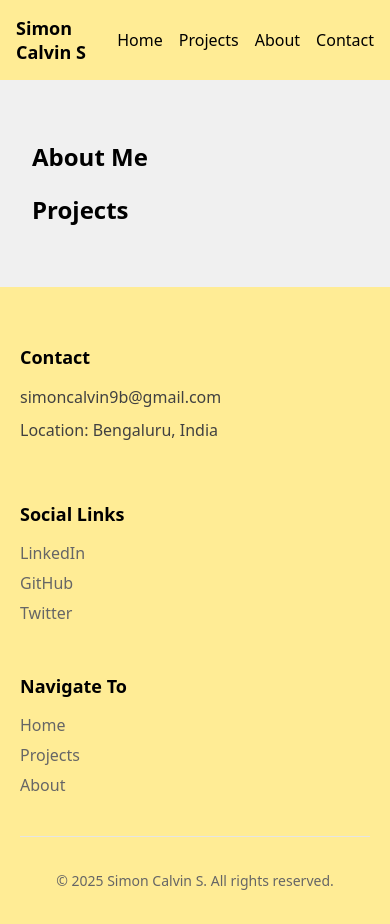
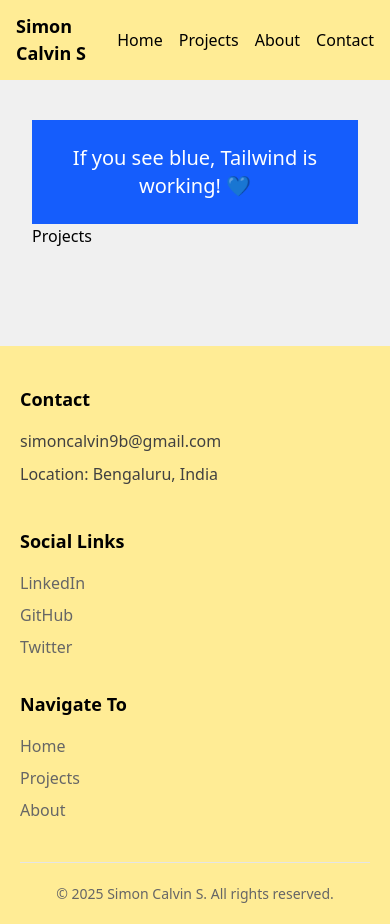
Before and after one commit to SimonCalvinS1/my-portfolio, a React (Vite) app: page / in a window 390 px wide. Built offline with nearby package versions, Linux system fonts and the light colour scheme.

Commit message:
Fixed Tailwind CSS issues

```diff
--- a/package.json
+++ b/package.json
@@ -7,7 +7,8 @@
     "dev": "vite",
     "build": "vite build",
     "lint": "eslint .",
-    "preview": "vite preview"
+    "preview": "vite preview",
+    "tailwind:init": "tailwindcss init -p"
   },
   "dependencies": {
     "@tailwindcss/vite": "^4.1.13",
--- a/postcss.config.cjs
+++ b/postcss.config.cjs
@@ -1,5 +1,6 @@
-/* eslint-disable */
 module.exports = {
-    tailwindcss: {},
-    autoprefixer: {},
-};
+  plugins: [
+    require('@tailwindcss/postcss'),
+    require('autoprefixer'),
+  ],
+}
--- a/src/components/AboutMe.jsx
+++ b/src/components/AboutMe.jsx
@@ -2,11 +2,9 @@ import React from 'react';
 
 function AboutMe() {
   return (
-    <header>
-      <div className="container mx-auto flex justify-between items-center">
-        <h2>About Me</h2>
-      </div>
-    </header>
+    <div className="bg-blue-600 text-white p-6 text-center text-xl">
+      If you see blue, Tailwind is working! 💙
+    </div>
   );
 }
 
--- a/src/index.css
+++ b/src/index.css
@@ -1,3 +1,5 @@
+@import "tailwindcss";
+
 :root {
   font-family: system-ui, -apple-system, sans-serif;
 }
@@ -14,7 +16,6 @@ body {
   flex-direction: column;
 }
 
-/* Header styles */
 .header {
   position: fixed;
   top: 0;
@@ -42,7 +43,6 @@ h1 {
   margin: 0;
 }
 
-/* Footer styles */
 .footer {
   background: #ffec95;
   padding: 1px 0 1px 0;
@@ -117,7 +117,6 @@ h1 {
   box-sizing: border-box;
 }
 
-/* Responsive adjustments */
 @media (max-width: 768px) {
   .header-container {
     padding: 0 20px;
@@ -138,15 +137,15 @@ h1 {
 
 @media (max-width: 480px) {
   .header-container {
-    padding: 0 16px;  /* Reduce padding further for smaller screens */
+    padding: 0 16px;
   }
 
   .navbar {
-    gap: 16px;  /* Reduce gap between nav items */
+    gap: 16px;
   }
 
   h1 {
-    font-size: 18px;  /* Make heading smaller on mobile */
+    font-size: 18px;
   }
 
   .footer-content {
--- a/tailwind.config.cjs
+++ b/tailwind.config.cjs
@@ -1,8 +1,7 @@
-/* eslint-disable */
 module.exports = {
   content: [
     "./index.html",
-    "./src/**/*.{js,jsx,ts,tsx}"
+    "./src/**/*.{js,ts,jsx,tsx}",
   ],
   theme: {
     extend: {},
--- a/vite.config.js
+++ b/vite.config.js
@@ -1,9 +1,10 @@
-import { defineConfig } from 'vite'
-import react from '@vitejs/plugin-react'
+import { defineConfig } from 'vite';
+import react from '@vitejs/plugin-react';
+import tailwindcss from '@tailwindcss/vite';
 
-// https://vite.dev/config/
 export default defineConfig({
   plugins: [
     react(),
+    tailwindcss()
   ],
-})
+});
```
Also changed, not shown: 1 other file (tests, documents, lock files or other folders).
